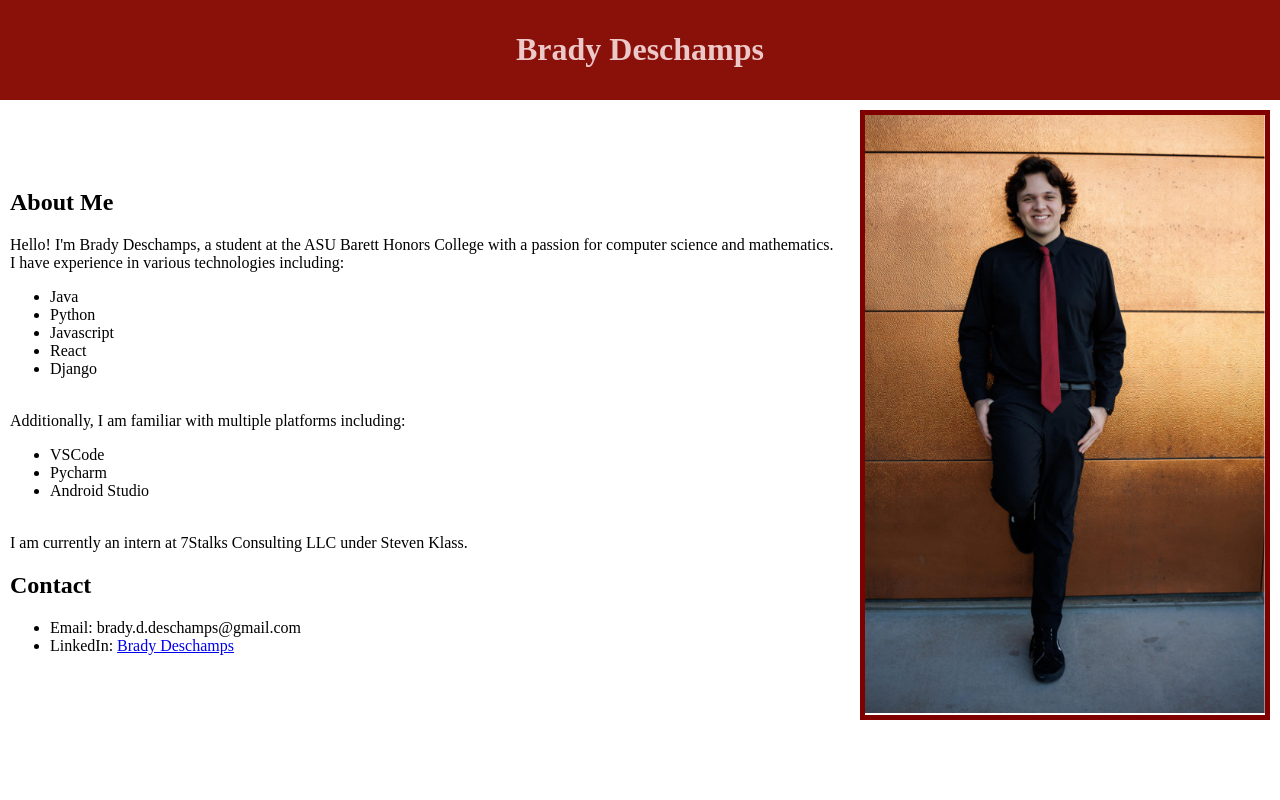
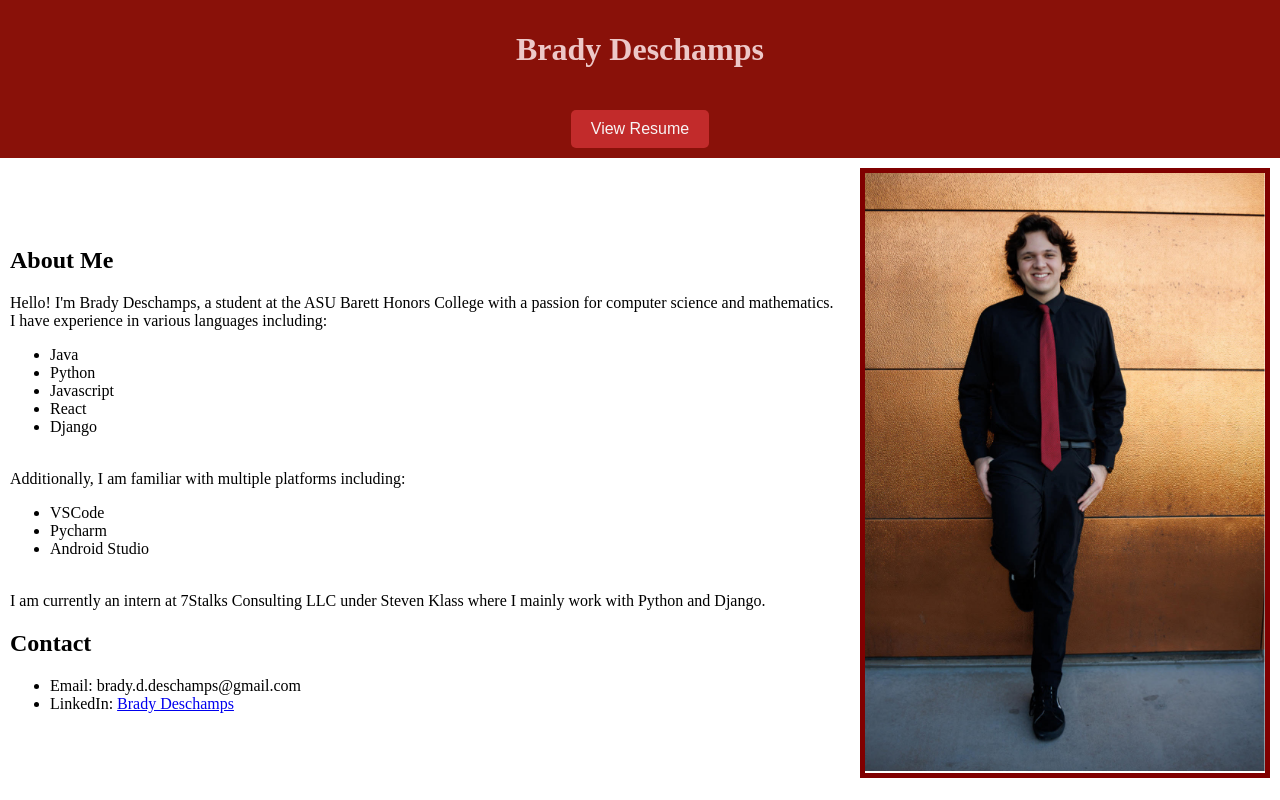
Before and after one commit to BradyD11/brady-website, a React (Create React App) app: page / in a window 1280 px wide. Built offline with nearby package versions, Linux system fonts and the light colour scheme.

Commit message:
button add

```diff
--- a/src/Header.css
+++ b/src/Header.css
@@ -4,3 +4,19 @@
     color: rgb(237, 200, 200);
     text-align: center;
   }
+
+.header-button {
+    margin-top: 20px;
+    padding: 10px 20px;
+    font-size: 16px;
+    color: #f8f4f4;
+    background-color: #c22b2b;
+    border: none;
+    border-radius: 5px;
+    cursor: pointer;
+    text-decoration: none;
+  }
+
+.header-button:hover {
+    background-color: #d24747;
+  }
--- a/src/Header.js
+++ b/src/Header.js
@@ -5,6 +5,9 @@ function Header() {
   return (
     <header className="header">
       <h1>Brady Deschamps</h1>
+      <a href={`${process.env.PUBLIC_URL}/resume.pdf`} target="_blank" rel="noopener noreferrer">
+        <button className="header-button">View Resume</button>
+      </a>
     </header>
   );
 }
--- a/src/Profile.js
+++ b/src/Profile.js
@@ -1,15 +1,16 @@
 import React from 'react';
 import './Profile.css';
 
+//TODOS: Crop main image, add interactivity
 function Profile() {
   return (
     <div className="profile">
       <div className="profile-details">
         <h2>About Me</h2>
-        <p>Hello! I'm Brady Deschamps, a student at the ASU Barett Honors College with a passion for computer science and mathematics. <br></br> I have experience in various technologies including:
+        <p>Hello! I'm Brady Deschamps, a student at the ASU Barett Honors College with a passion for computer science and mathematics. <br></br> I have experience in various languages including:
          <br></br><ul><li>Java</li><li>Python</li><li>Javascript</li><li>React</li><li>Django</li>
             </ul> <br></br>
-            Additionally, I am familiar with multiple platforms including:<ul><li>VSCode</li><li>Pycharm</li><li>Android Studio</li></ul> <br></br>I am currently an intern at 7Stalks Consulting LLC under Steven Klass.</p>
+            Additionally, I am familiar with multiple platforms including:<ul><li>VSCode</li><li>Pycharm</li><li>Android Studio</li></ul> <br></br>I am currently an intern at 7Stalks Consulting LLC under Steven Klass where I mainly work with Python and Django.</p>
         <h2>Contact</h2>
         <ul>
             <li>Email: brady.d.deschamps@gmail.com</li>
```
Also changed, not shown: 1 other file (tests, documents, lock files or other folders).
